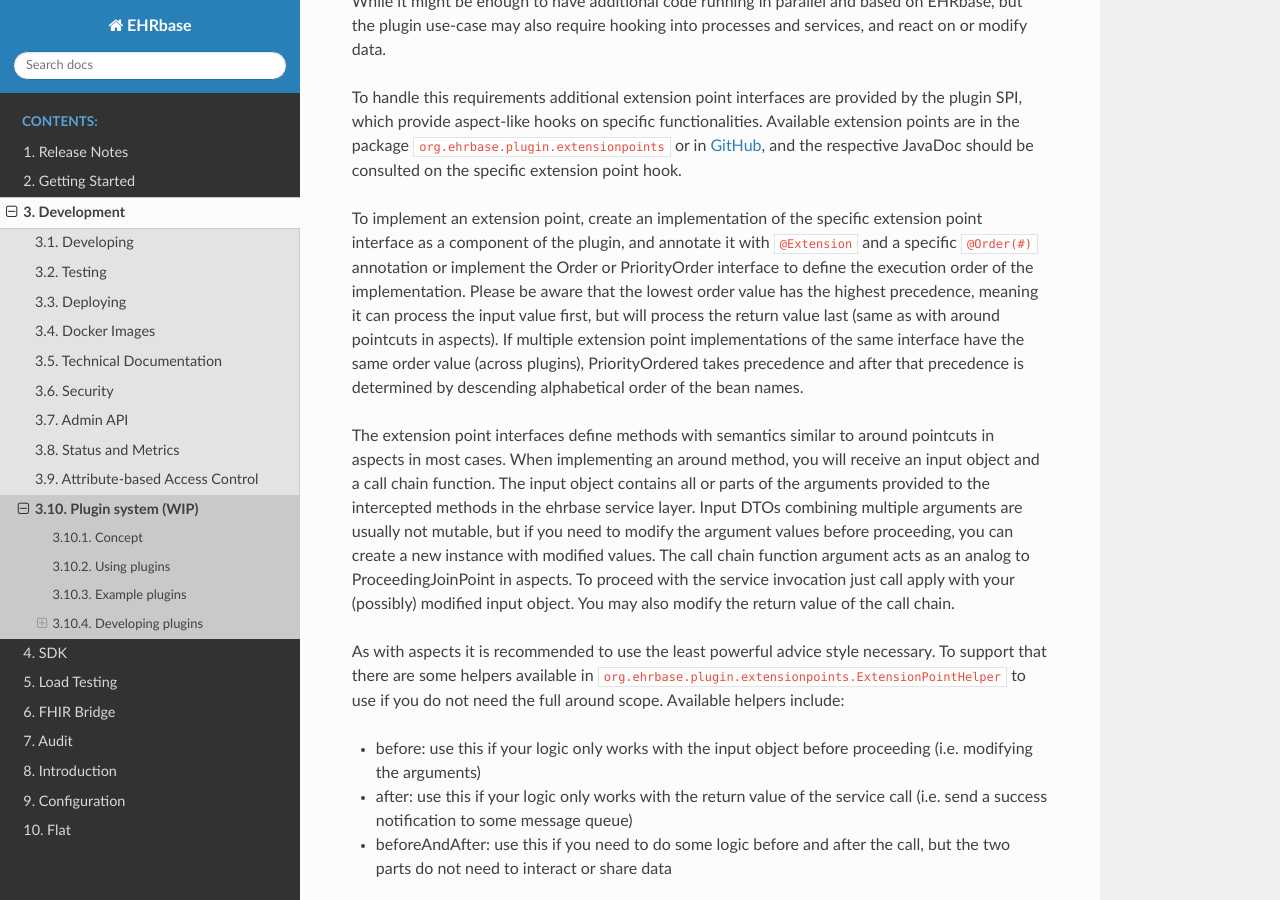
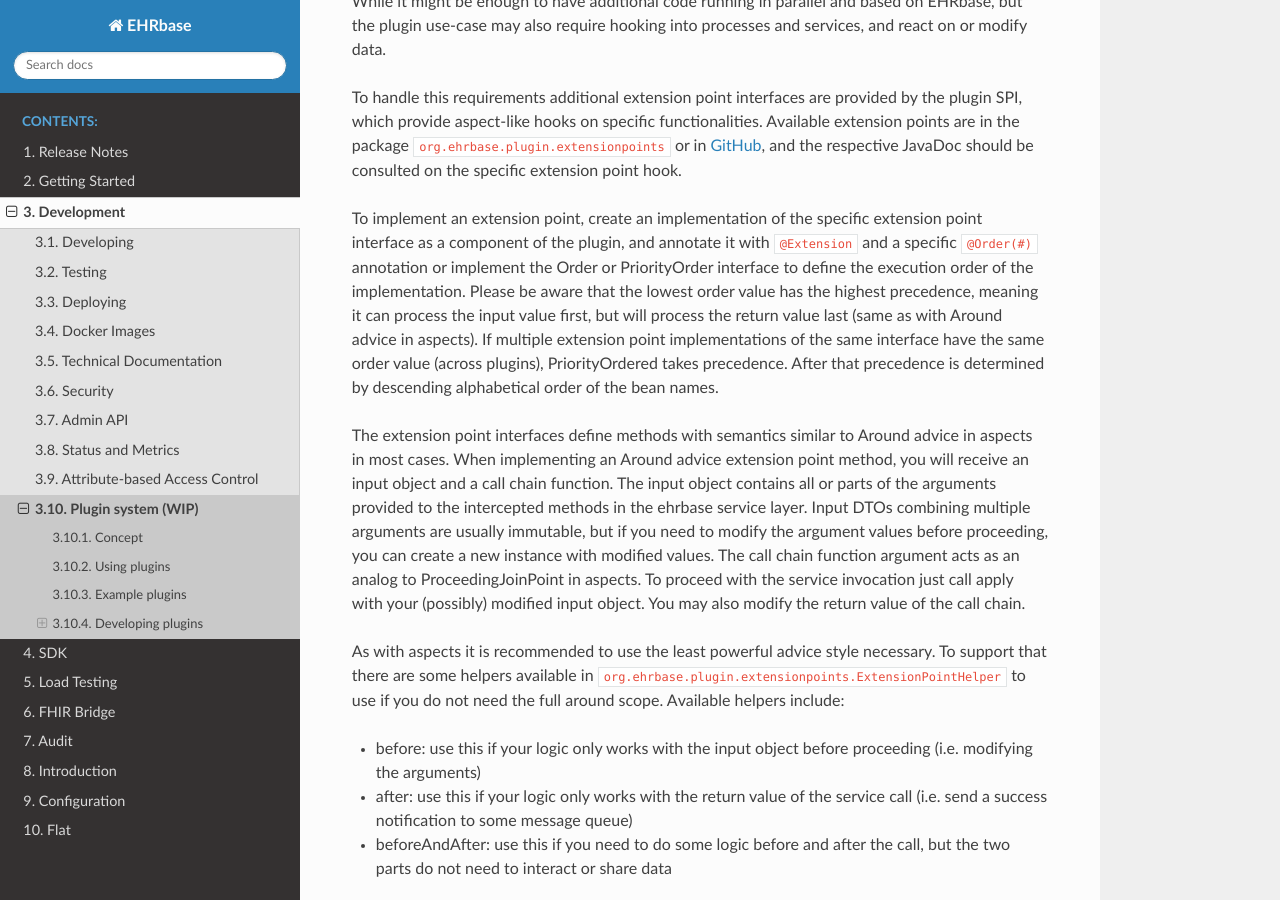
Before and after one commit to ehrbase/documentation, a Sphinx documentation site: the page built from source/03_development/10_plugin_system/index.rst, in a window 1280 px wide and 900 px high, scrolled down 3828 px. Built offline with Sphinx 7.4.7 and the Read the Docs theme 2.0.0, drawn with Linux system fonts in a browser that asks for light colours; formulas are drawn with MathJax 3; pages that are not in the unit, such as notebooks, are missing from menus.

Commit message:
Adjustments after review

```diff
--- a/source/03_development/10_plugin_system/index.rst
+++ b/source/03_development/10_plugin_system/index.rst
@@ -187,13 +187,13 @@ and the respective JavaDoc should be consulted on the specific extension point h
 
 To implement an extension point, create an implementation of the specific extension point interface as a component of the plugin,
 and annotate it with ``@Extension`` and a specific ``@Order(#)`` annotation or implement the Order or PriorityOrder interface to define the execution order of the implementation.
-Please be aware that the lowest order value has the highest precedence, meaning it can process the input value first, but will process the return value last (same as with around pointcuts in aspects).
-If multiple extension point implementations of the same interface have the same order value (across plugins), PriorityOrdered takes precedence and after that precedence is determined by descending alphabetical order of the bean names.
+Please be aware that the lowest order value has the highest precedence, meaning it can process the input value first, but will process the return value last (same as with Around advice in aspects).
+If multiple extension point implementations of the same interface have the same order value (across plugins), PriorityOrdered takes precedence. After that precedence is determined by descending alphabetical order of the bean names.
 
-The extension point interfaces define methods with semantics similar to around pointcuts in aspects in most cases.
-When implementing an around method, you will receive an input object and a call chain function.
+The extension point interfaces define methods with semantics similar to Around advice in aspects in most cases.
+When implementing an Around advice extension point method, you will receive an input object and a call chain function.
 The input object contains all or parts of the arguments provided to the intercepted methods in the ehrbase service layer.
-Input DTOs combining multiple arguments are usually not mutable, but if you need to modify the argument values before proceeding, you can create a new instance with modified values.
+Input DTOs combining multiple arguments are usually immutable, but if you need to modify the argument values before proceeding, you can create a new instance with modified values.
 The call chain function argument acts as an analog to ProceedingJoinPoint in aspects.
 To proceed with the service invocation just call apply with your (possibly) modified input object.
 You may also modify the return value of the call chain.
```
